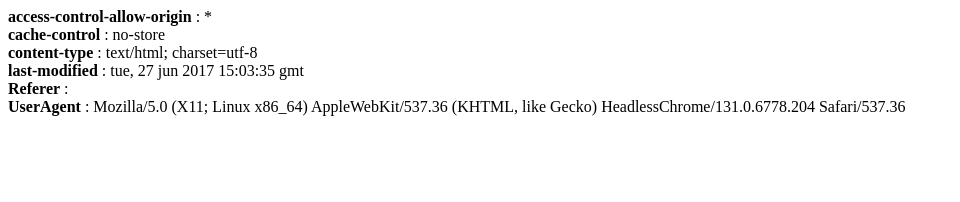
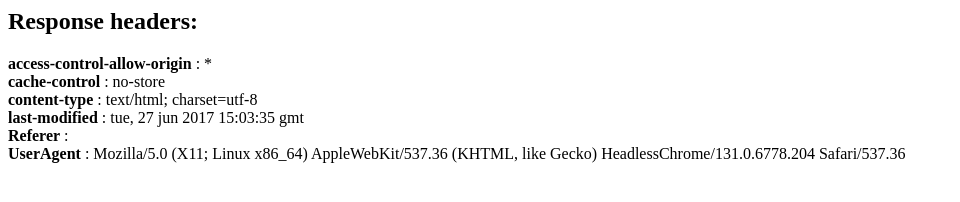
Before and after one commit to supernelis/letsencrypt-demo, a plain HTML site: page content/index.html in a window 1280 px wide. Shown: the whole page, without its empty margins (0-960 px from the left). Drawn offline with Linux system fonts and the light colour scheme.

Commit message:
Add title to page served

```diff
--- a/content/index.html
+++ b/content/index.html
@@ -41,6 +41,8 @@
 </head>
 <body onload="getHeaders();">
 
+	<h2> Response headers: </h2>
+
     <div id="dump">
     data comes here
     </div>
```
